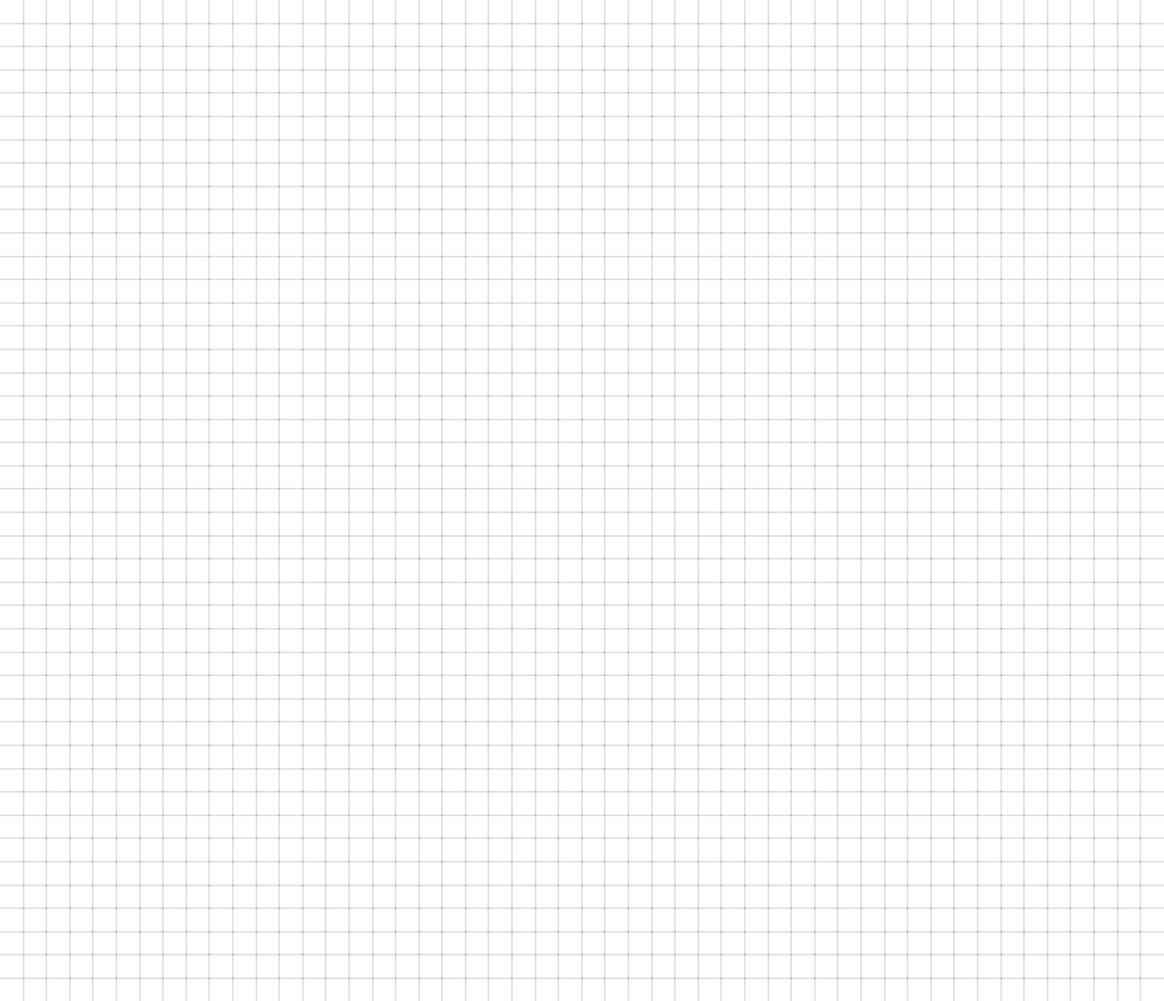
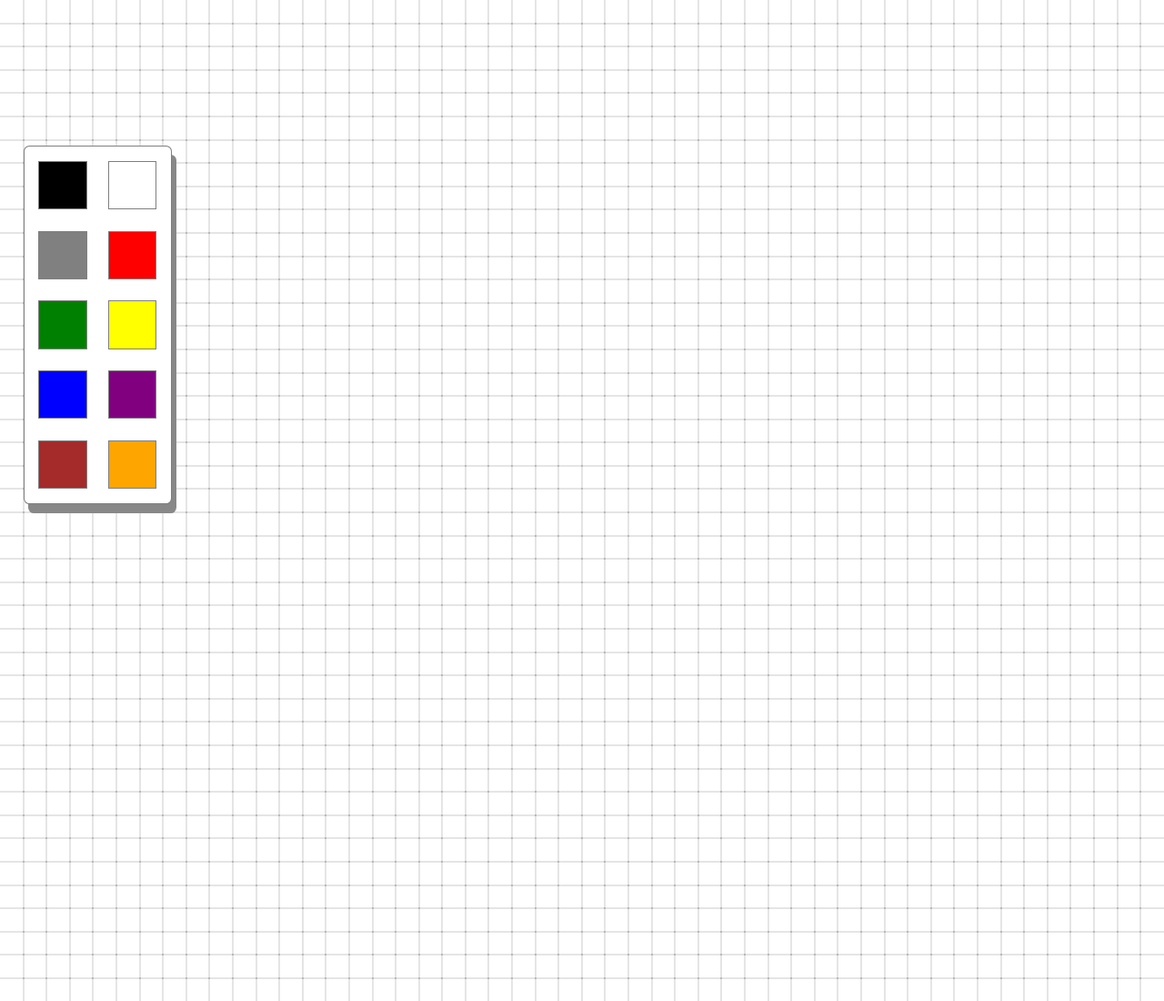
Before and after one commit to zailleh/js_paint, a plain HTML site: page index.html in a window 1280 px wide. Shown: the top 1100 px of the page at 91% size. Drawn offline with Linux system fonts and the light colour scheme.

Commit message:
Added colour pallet

```diff
--- a/css/styles.css
+++ b/css/styles.css
@@ -2,9 +2,39 @@ body, div {
   border: 0;
   margin: 0;
   padding: 0;
-  cursor: pointer;
 }
 
-div {
+.pallet {
+  position: fixed;
+  padding: 4px;
+  border-radius: .5vw;
+  outline: 1px solid gray;
+  z-index: 1;
+  top: 20vh;
+  left: 2vw;
+  width: 12vw;
+  border: 1px solid rgba(0,0,0,0.5);
+  outline: none;
+  background-color: white;
+  box-shadow: 5px 10px #888888;
+  cursor: move;
+}
+
+.palletColour {
+  width: 4vw;
+  height: 4vw;
+  margin: 1vw;
+  float: left;
+  outline: 1px solid rgba(0,0,0,0.5);
+  cursor: crosshair;
+}
+
+.canvas {
+  cursor: crosshair;
+}
+
+
+.pixel {
+  float: left;
   outline: 1px solid rgba(0,0,0,0.1);
 }
--- a/js/main.js
+++ b/js/main.js
@@ -3,22 +3,35 @@ console.log('JS Paint starting...');
 
 // Startup
 // create startup variables
-let canvasWidth = 50 //width of canvas in "pixels"
-const pixelWidth = `${ 100/canvasWidth }vw` // will be used for css styles to set width and height
-let pencilColour = 'black' // default colour is black, can be changed
+// CONSTANTS
+const colours = ['black','white','gray','red','green','yellow','blue','purple','brown','orange'];
+const canvas = document.createElement('div'); canvas.className = 'canvas'
+const pallet = document.createElement('div'); pallet.className = 'pallet'
+
+// changeable
+let canvasWidth = 50; //width of canvas in "pixels"
+let pixelWidth = `${ 100/canvasWidth }vw`; // will be used for css styles to set width and height
+let pencilColour = 'black'; // default colour is black, can be changed
+let defaultStyle = `width: ${ pixelWidth }; height: ${ pixelWidth }; float: left;`
 
 // create grid for paint pixels
 const makeCanvas = function () {
+  // for x,y create a div
+  while (canvas.hasChildNode) {
+    canvas.removeChild(canvas.firstChild);
+  }
 
-  const defaultStyle = `width: ${ pixelWidth }; height: ${ pixelWidth }; float: left;`
+  if ( !document.body.contains( canvas ) ) {
+    document.body.prepend(canvas);
+  }
 
-  // for x,y create a div
   for (let i = 0; i < canvasWidth; i++) {
     for (let j = 0; j < canvasWidth; j++ ) {
       const newPixel = document.createElement('div');
 
       // set div width 2% of screen width? (gives 50px across)
       newPixel.style = defaultStyle;
+      newPixel.className = 'pixel';
       newPixel.setAttribute("draggable",true);
       // add event-listener for click?
       newPixel.addEventListener( 'click', colourPixel );
@@ -26,15 +39,37 @@ const makeCanvas = function () {
       newPixel.addEventListener( 'begindrag', colourPixel );
       // TODO: Add more event listeners for dragenter and begindrag operations.
 
-        document.body.appendChild( newPixel );
+      canvas.appendChild( newPixel );
     }
   }
+};
+
+// create a colour pallet
+const makePallet = function () {
+  pallet.setAttribute("draggable", true); // to be used to allow someone to drag pallet arround;
+
+  for ( let i = 0; i < colours.length; i++ ) {
+    const palletColour = document.createElement( 'div' );
+    palletColour.style.backgroundColor = colours[i];
+    palletColour.addEventListener( 'click', setPencilColour );
+    palletColour.className = 'palletColour';
+
+    pallet.appendChild( palletColour );
+  }
+
+  document.body.appendChild( pallet );
+};
+
+const setPencilColour = function () {
+  console.log( 'changing pencil colour?' );
+  pencilColour = this.style.backgroundColor;
 }
 
 // paint event listener to apply colour
-const colourPixel = function (element) {
-  console.log('change color?');
-  this.style.backgroundColor = '#000000';
+const colourPixel = function ( element ) {
+  //console.log( 'change color?' );
+  this.style.backgroundColor = pencilColour;
 }
 
 makeCanvas();
+makePallet();
```
Lines whose indentation alone changed are shown as unchanged.
